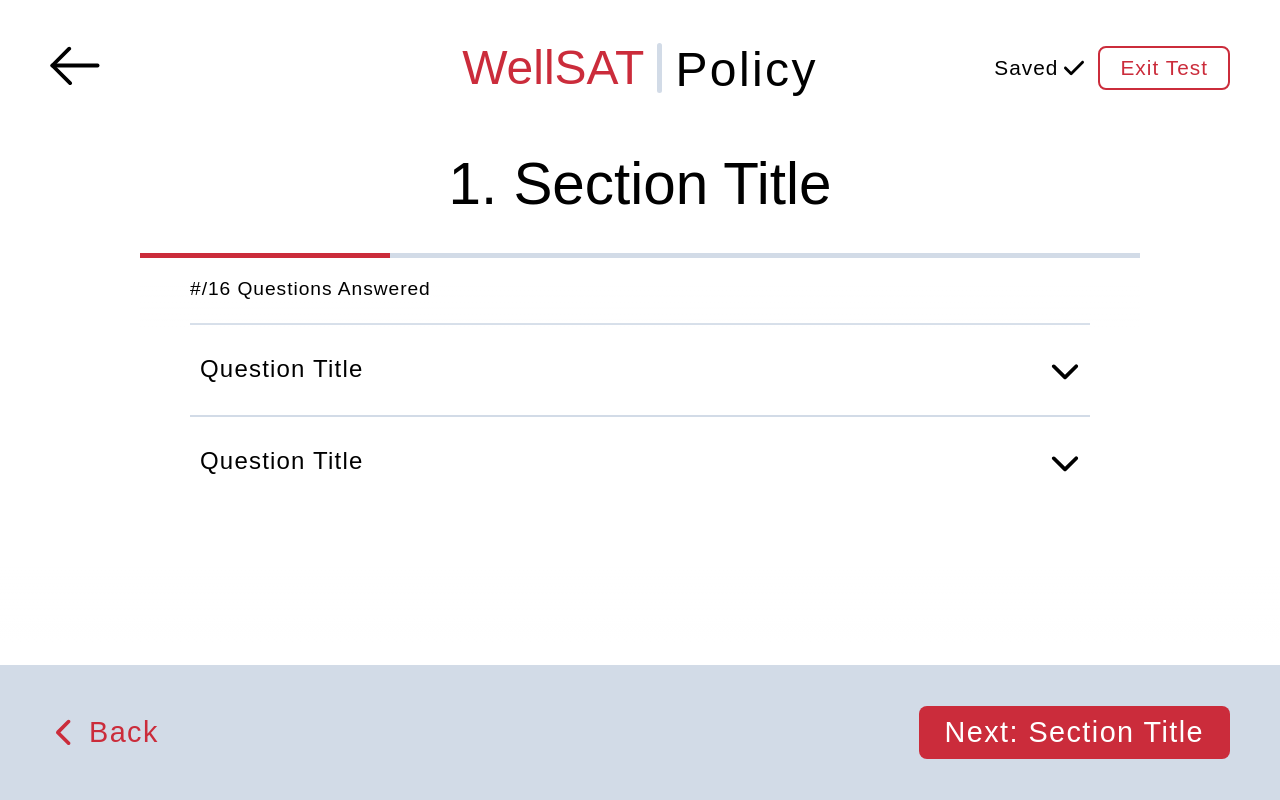
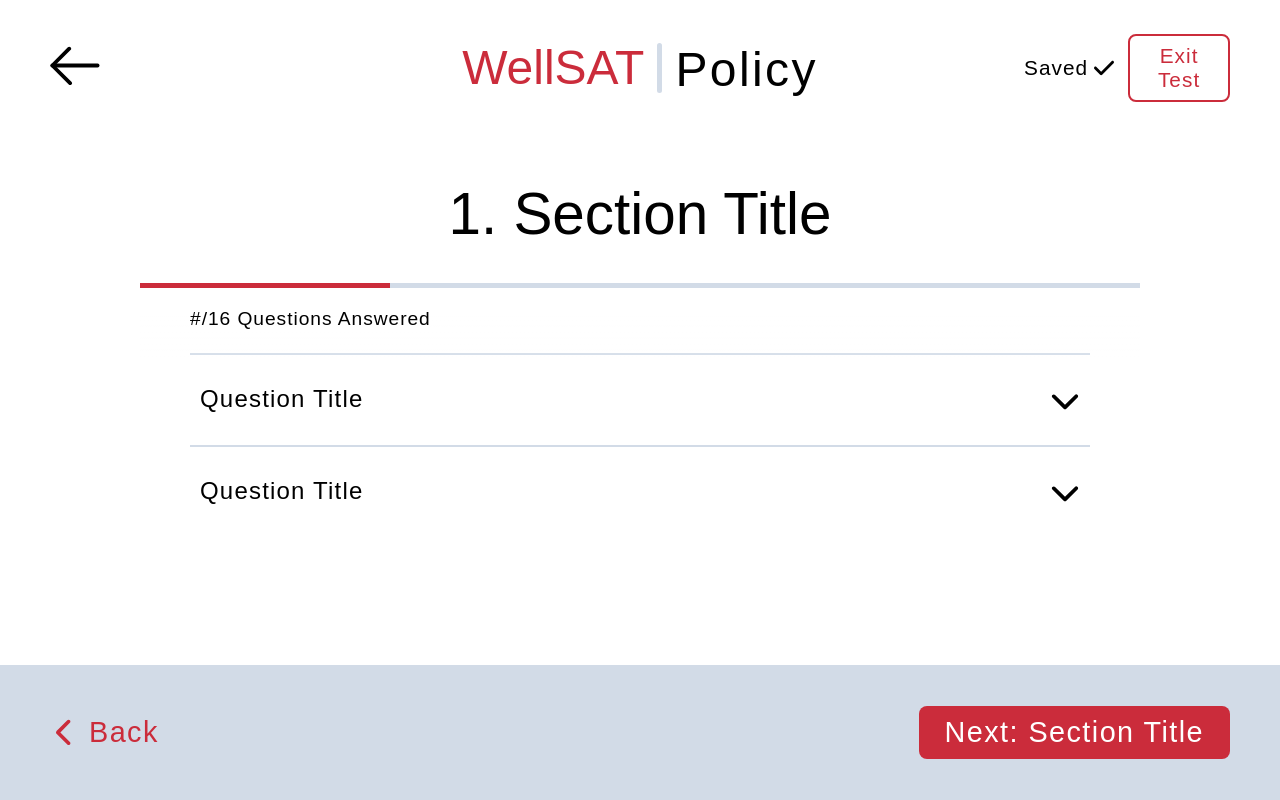
Before and after one commit to uconndxlab/wellsat, a plain HTML site: page assessment.html in a window 1280 px wide. Drawn offline with Linux system fonts and the light colour scheme; a web font is replaced by a local one.

Commit message:
Organization rework and custom scrollbar

```diff
--- a/assessment.html
+++ b/assessment.html
@@ -111,8 +111,8 @@
             </div>
         </section>
     </main>
-    <section class="white-gradient"></section> <!--White Gradient Bottom-->
     <footer>
+        <!-- <section class="white-gradient"></section> -->
         <div class="back-btn"> <!-- Back Button -->
             <button>
                 <svg xmlns="http://www.w3.org/2000/svg" viewBox="0 0 320 512" style="width:18px">
@@ -121,7 +121,9 @@
                 <p class="frank-400">Back</p>
             </button>
         </div>
-        <button class="next-btn frank-400 text-white">Next: Section Title</button><!-- Next Button -->
+        <div class="next-btn">
+            <button class="frank-400 text-white">Next: Section Title</button><!-- Next Button -->
+        </div>
     </footer>
     <script src="js/assessment.js" type="text/javascript"></script>
 </body>
--- a/css/assessment.css
+++ b/css/assessment.css
@@ -6,6 +6,11 @@
 body {
     padding: 0;
     margin: 0;
+    display: grid;
+    grid-template-rows: min-content 1fr min-content;
+    grid-template-columns: 50px 1fr 50px;
+    height: 100vh;
+    justify-items: center;
 }
 
 .rund-400 {
@@ -30,18 +35,18 @@
 }
 
 header {
-  padding: 30px 50px 0px 50px;
+  grid-column: -1 / 1;
+  grid-row: 1;
+  padding-top: 30px;
   display: grid;
   grid-template-columns: 1fr 3fr 1fr;
   grid-template-rows: 1fr 1fr;
-  position: fixed;
-  left: 0;
-  right: 0;
-  top: 0;
   height: 150px;
+  width: 100%;
   z-index: 1;
   background-color: #fff;
   .header-left {
+    padding-left: 50px;
     grid-column: 1;
     grid-row: 1;
     justify-self: flex-start;
@@ -80,6 +85,7 @@
     }
   }
   .header-right {
+    padding-right: 50px;
     grid-column: 3;
     grid-row: 1;
     justify-self: flex-end;
@@ -118,12 +124,16 @@
 }
 
 main {
+  grid-column: 2;
+  grid-row: 2;
   display: grid;
   justify-items: center;
-  padding-top: 150px;
+  width: 100%;
+  overflow-y: scroll;
   section {
     width: 1000px;
     display: grid;
+    grid-template-rows: min-content min-content;
     justify-items: center;
     .section-header {
       z-index: 1;
@@ -131,8 +141,8 @@
       display: grid;
       grid-template-rows: 1fr min-content min-content;
       gap: 20px;
+      position: fixed;
       padding-bottom: 30px;
-      position: fixed;
       height: 150px;
       background: rgb(255,255,255);
       background: linear-gradient(0deg, rgba(255,255,255,0) 0%, rgba(255,255,255,1) 25%, rgba(255,255,255,1) 100%);
@@ -168,7 +178,6 @@
       color: black;
       background-color: white;
       padding-top: 165px;
-      padding-bottom: 135px;
       hr {
         border: 1px solid #d2dbe7;
       }
@@ -286,16 +295,16 @@
 }
 
 footer {
+  grid-column: -1 / 1;
+  grid-row: 3;
   background-color: #d2dbe7;
   display: grid;
   grid-template-columns: 1fr 1fr;
-  padding: 30px 50px 30px 50px;
+  padding: 30px 0px;
+  width: 100%;
   height: 75px;
-  position: fixed;
-  bottom: 0;
-  left: 0;
-  right: 0;
   .back-btn {
+    padding-left: 50px;
     align-self: center;
     justify-self: flex-start;
     button {
@@ -327,6 +336,8 @@
   .next-btn {
     align-self: center;
     justify-self: flex-end;
+    padding-right: 50px;
+    button {
       font-size: 1.8em;
       background-color: #cb2c3b;
       border: none;
@@ -336,8 +347,38 @@
       transition: all .2s ease;
       cursor: pointer;
     }
-  .next-btn:hover {
+    button:hover {
       background-color: #fff;
       color: #cb2c3b;
     }
   }
+}
+
+* {
+  --sb-track-color: #d2dbe7;
+  --sb-thumb-color: #ffffff;
+  --sb-size: 18px;
+}
+
+*::-webkit-scrollbar {
+  width: var(--sb-size);
+}
+
+*::-webkit-scrollbar-track {
+  background: var(--sb-track-color);
+  border-radius: 9px;
+  margin-bottom: 50px;
+}
+
+*::-webkit-scrollbar-thumb {
+  background: var(--sb-thumb-color);
+  border-radius: 9px;
+  border: 4px solid #d2dbe7;
+}
+
+@supports not selector(::-webkit-scrollbar) {
+  body {
+      scrollbar-color: var(--sb-thumb-color)
+                     var(--sb-track-color);
+  }
+}
```
Lines whose indentation alone changed are shown as unchanged.
